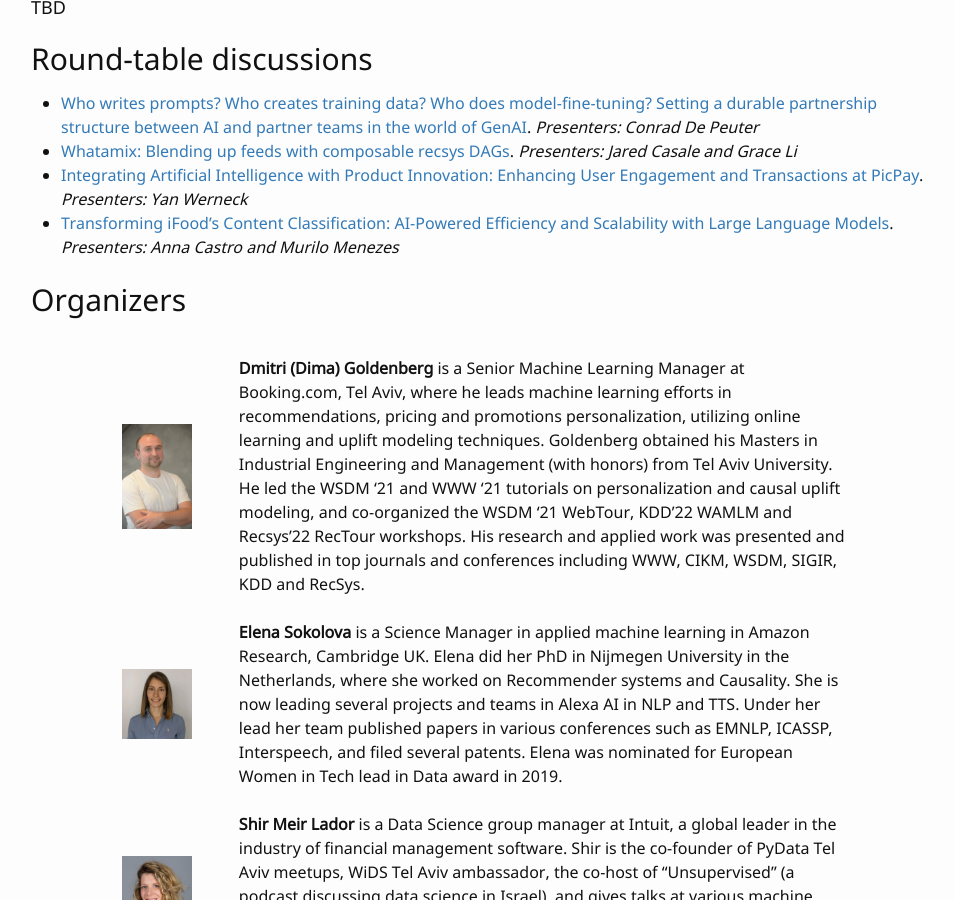
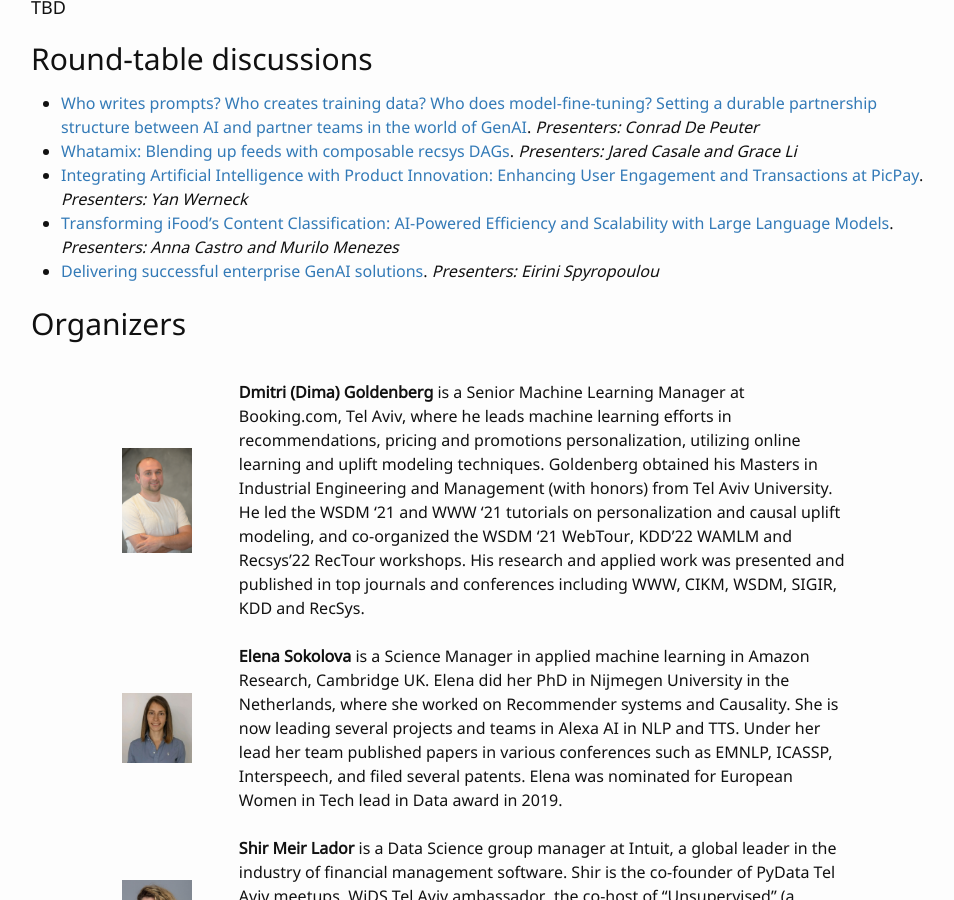
Before and after one commit to wamlm-kdd/wamlm, a Jekyll site: the page built from index.md, in a window 1280 px wide and 900 px high, scrolled down 4060 px. Shown: the whole window, without its empty margins (153-1107 px from the left). Built offline with Jekyll 4.4.1, drawn with Linux system fonts in a browser that asks for light colours; our own code applies the rules of GitHub Pages for plain Markdown files.

Commit message:
Add Eirini Spyropoulou roundtable.

```diff
--- a/index.md
+++ b/index.md
@@ -124,6 +124,7 @@ The workshop is a part of the ACM SIGKDD CONFERENCE ON KNOWLEDGE DISCOVERY AND D
 - [Whatamix: Blending up feeds with composable recsys DAGs](roundtables/wamlm_kdd24_jared_casale.pdf). *Presenters: Jared Casale and Grace Li*
 - [Integrating Artificial Intelligence with Product Innovation: Enhancing User Engagement and Transactions at PicPay](roundtables/wamlm_kdd24_yan_werneck.pdf). *Presenters:  Yan Werneck*
 - [Transforming iFood's Content Classification: AI-Powered Efficiency and Scalability with Large Language Models](roundtables/wamlm_kdd24_anna_castro.pdf). *Presenters: Anna Castro and Murilo Menezes*
+- [Delivering successful enterprise GenAI solutions](roundtables/wamlm_kdd24_eirini_spyropoulou.pdf). *Presenters: Eirini Spyropoulou*
 
 
 ## Organizers
```
Also changed, not shown: 1 other file.
